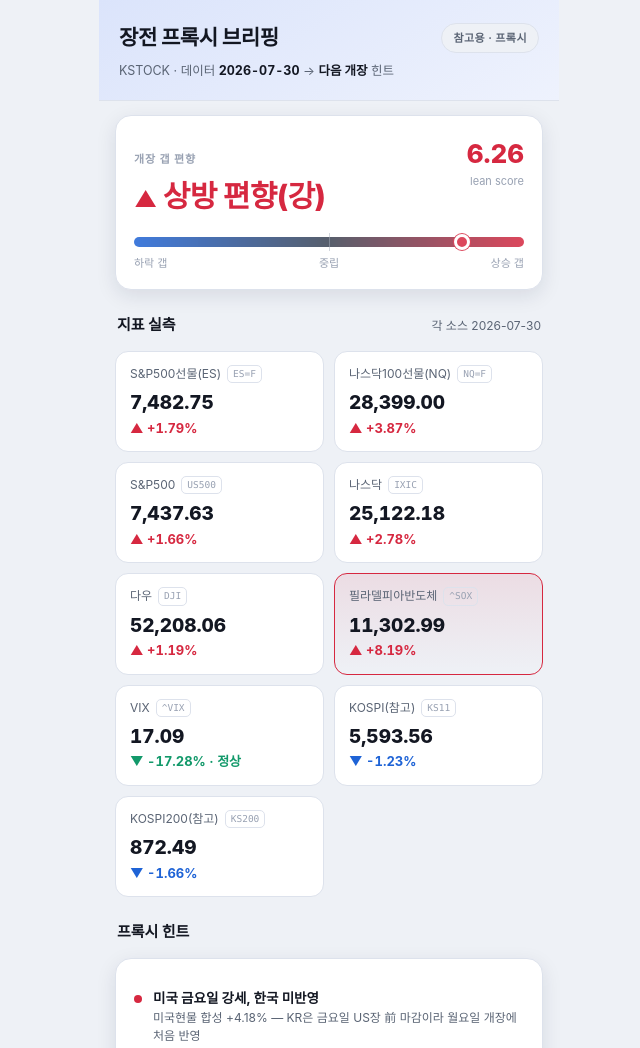
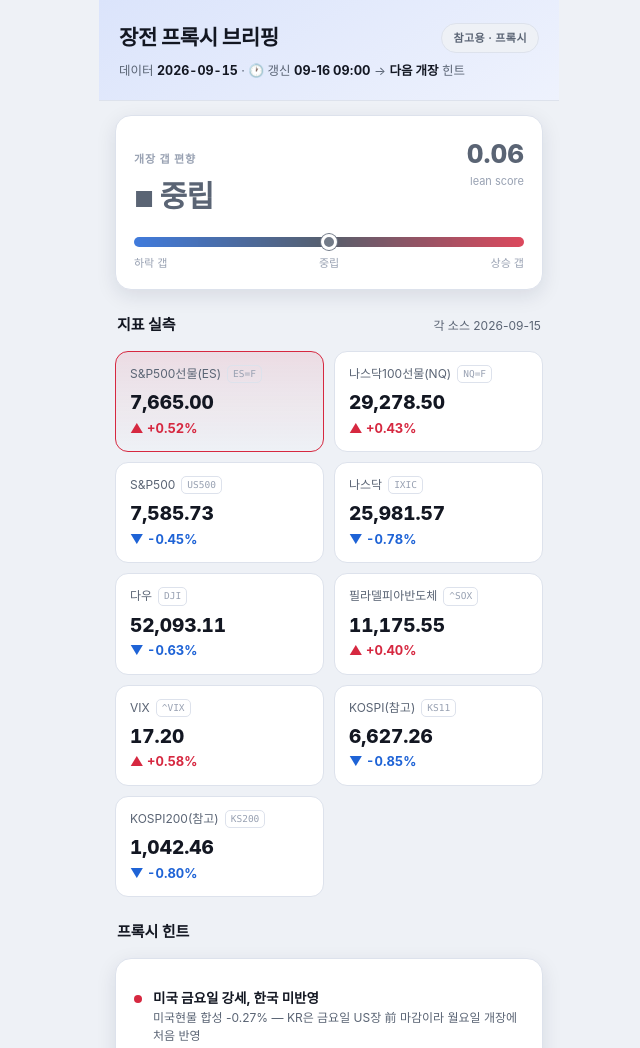
Before and after one commit to dongheon-hub/kstock-brief, a plain HTML site: page index.html in a window 1280 px wide. Shown: the top 1048 px of the page, without its empty margins (311-951 px from the left). Drawn offline with Linux system fonts and the light colour scheme.

Commit message:
장전 브리핑 2026-09-15 · 09-16 09:00 (rolling)

```diff
--- a/index.html
+++ b/index.html
@@ -1,4 +1,5 @@
 <meta charset="utf-8">
+<meta http-equiv="refresh" content="180">
 <meta name="viewport" content="width=device-width, initial-scale=1, viewport-fit=cover">
 <meta name="theme-color" content="#0a0d13">
 <meta name="apple-mobile-web-app-capable" content="yes">
@@ -29,14 +30,14 @@ background:var(--pill);color:var(--muted);border:1px solid var(--line);white-spa
 .card{background:var(--panel);border:1px solid var(--line);border-radius:16px;margin:14px 16px 0;padding:18px;box-shadow:var(--shadow)}
 .lbl{font-size:11px;font-weight:700;letter-spacing:.08em;color:var(--faint);text-transform:uppercase}
 .hero .top{display:flex;justify-content:space-between;align-items:baseline}
-.hero .verdict{font-size:30px;font-weight:800;letter-spacing:-.02em;margin:6px 0 2px;color:var(--up)}
+.hero .verdict{font-size:30px;font-weight:800;letter-spacing:-.02em;margin:6px 0 2px;color:var(--muted)}
 .hero .verdict .arw{font-size:22px}.hero .score{text-align:right}
-.hero .score .n{font-size:26px;font-weight:800;color:var(--up)}.hero .score .t{font-size:11px;color:var(--faint)}
+.hero .score .n{font-size:26px;font-weight:800;color:var(--muted)}.hero .score .t{font-size:11px;color:var(--faint)}
 .gauge{margin-top:16px}.gauge .track{position:relative;height:10px;border-radius:999px;
 background:linear-gradient(90deg,var(--down),#3a4353 50%,var(--up));opacity:.85}
 .gauge .mid{position:absolute;left:50%;top:-4px;width:1px;height:18px;background:var(--faint);opacity:.5}
-.gauge .needle{position:absolute;top:50%;width:16px;height:16px;border-radius:50%;background:var(--up);
-border:3px solid var(--panel);transform:translate(-50%,-50%);box-shadow:0 0 0 1px var(--up)}
+.gauge .needle{position:absolute;top:50%;width:16px;height:16px;border-radius:50%;background:var(--muted);
+border:3px solid var(--panel);transform:translate(-50%,-50%);box-shadow:0 0 0 1px var(--muted)}
 .gauge .ends{display:flex;justify-content:space-between;margin-top:8px;font-size:11px;color:var(--faint)}
 .sec-h{display:flex;justify-content:space-between;align-items:baseline;margin:24px 18px 2px}
 .sec-h .t{font-size:15px;font-weight:800}.sec-h .n{font-size:12px;color:var(--muted)}
@@ -60,20 +61,20 @@ border:3px solid var(--panel);transform:translate(-50%,-50%);box-shadow:0 0 0 1p
 body{padding-top:env(safe-area-inset-top);padding-bottom:env(safe-area-inset-bottom)}</style>
 <div class="wrap">
 <div class="hd"><div class="hd-top"><h1>장전 프록시 브리핑</h1><span class="badge">참고용 · 프록시</span></div>
-<div class="hd-sub">KSTOCK · 데이터 <b class="num">2026-07-30</b> → <b>다음 개장</b> 힌트</div></div>
+<div class="hd-sub">데이터 <b class="num">2026-09-15</b> · 🕐 갱신 <b>09-16 09:00</b> → <b>다음 개장</b> 힌트</div></div>
 <div class="card hero"><div class="top"><div><div class="lbl">개장 갭 편향</div>
-<div class="verdict up"><span class="arw">▲</span> 상방 편향(강)</div></div>
-<div class="score"><div class="n num">6.26</div><div class="t">lean score</div></div></div>
-<div class="gauge"><div class="track"><span class="mid"></span><span class="needle" style="left:84%"></span></div>
+<div class="verdict muted"><span class="arw">■</span> 중립</div></div>
+<div class="score"><div class="n num">0.06</div><div class="t">lean score</div></div></div>
+<div class="gauge"><div class="track"><span class="mid"></span><span class="needle" style="left:50%"></span></div>
 <div class="ends"><span>하락 갭</span><span>중립</span><span>상승 갭</span></div></div></div>
-<div class="sec-h"><span class="t">지표 실측</span><span class="n">각 소스 2026-07-30</span></div>
-<div class="grid"><div class="tile"><div class="nm">S&amp;P500선물(ES) <span class="tk mono">ES=F</span></div><div class="v num">7,482.75</div><div class="c up num">▲ +1.79%</div></div><div class="tile"><div class="nm">나스닥100선물(NQ) <span class="tk mono">NQ=F</span></div><div class="v num">28,399.00</div><div class="c up num">▲ +3.87%</div></div><div class="tile"><div class="nm">S&amp;P500 <span class="tk mono">US500</span></div><div class="v num">7,437.63</div><div class="c up num">▲ +1.66%</div></div><div class="tile"><div class="nm">나스닥 <span class="tk mono">IXIC</span></div><div class="v num">25,122.18</div><div class="c up num">▲ +2.78%</div></div><div class="tile"><div class="nm">다우 <span class="tk mono">DJI</span></div><div class="v num">52,208.06</div><div class="c up num">▲ +1.19%</div></div><div class="tile hl"><div class="nm">필라델피아반도체 <span class="tk mono">^SOX</span></div><div class="v num">11,302.99</div><div class="c up num">▲ +8.19%</div></div><div class="tile"><div class="nm">VIX <span class="tk mono">^VIX</span></div><div class="v num">17.09</div><div class="c calm num">▼ -17.28% · 정상</div></div><div class="tile"><div class="nm">KOSPI(참고) <span class="tk mono">KS11</span></div><div class="v num">5,593.56</div><div class="c down num">▼ -1.23%</div></div><div class="tile"><div class="nm">KOSPI200(참고) <span class="tk mono">KS200</span></div><div class="v num">872.49</div><div class="c down num">▼ -1.66%</div></div></div>
+<div class="sec-h"><span class="t">지표 실측</span><span class="n">각 소스 2026-09-15</span></div>
+<div class="grid"><div class="tile hl"><div class="nm">S&amp;P500선물(ES) <span class="tk mono">ES=F</span></div><div class="v num">7,665.00</div><div class="c up num">▲ +0.52%</div></div><div class="tile"><div class="nm">나스닥100선물(NQ) <span class="tk mono">NQ=F</span></div><div class="v num">29,278.50</div><div class="c up num">▲ +0.43%</div></div><div class="tile"><div class="nm">S&amp;P500 <span class="tk mono">US500</span></div><div class="v num">7,585.73</div><div class="c down num">▼ -0.45%</div></div><div class="tile"><div class="nm">나스닥 <span class="tk mono">IXIC</span></div><div class="v num">25,981.57</div><div class="c down num">▼ -0.78%</div></div><div class="tile"><div class="nm">다우 <span class="tk mono">DJI</span></div><div class="v num">52,093.11</div><div class="c down num">▼ -0.63%</div></div><div class="tile"><div class="nm">필라델피아반도체 <span class="tk mono">^SOX</span></div><div class="v num">11,175.55</div><div class="c up num">▲ +0.40%</div></div><div class="tile"><div class="nm">VIX <span class="tk mono">^VIX</span></div><div class="v num">17.20</div><div class="c up num">▲ +0.58%</div></div><div class="tile"><div class="nm">KOSPI(참고) <span class="tk mono">KS11</span></div><div class="v num">6,627.26</div><div class="c down num">▼ -0.85%</div></div><div class="tile"><div class="nm">KOSPI200(참고) <span class="tk mono">KS200</span></div><div class="v num">1,042.46</div><div class="c down num">▼ -0.80%</div></div></div>
 <div class="sec-h"><span class="t">프록시 힌트</span></div>
-<div class="card"><div class="hint"><span class="dot" style="background:var(--up)"></span><div class="tx"><b>미국 금요일 강세, 한국 미반영</b><span class="s">미국현물 합성 +4.18% — KR은 금요일 US장 前 마감이라 월요일 개장에 처음 반영</span></div></div><div class="hint"><span class="dot" style="background:var(--up)"></span><div class="tx"><b>개장을 끌어올리는 핵심 동인</b><span class="s">필라델피아반도체 +8.19% → 대형주 개장 상방 압력</span></div></div><div class="hint"><span class="dot" style="background:var(--calm)"></span><div class="tx"><b>공포 급감 · 위험선호 회복</b><span class="s">VIX 17.1 (-17.28%) · 밤사이 선물 +2.96%로 추가 악화 없음</span></div></div></div>
+<div class="card"><div class="hint"><span class="dot" style="background:var(--up)"></span><div class="tx"><b>미국 금요일 강세, 한국 미반영</b><span class="s">미국현물 합성 -0.27% — KR은 금요일 US장 前 마감이라 월요일 개장에 처음 반영</span></div></div><div class="hint"><span class="dot" style="background:var(--up)"></span><div class="tx"><b>개장을 끌어올리는 핵심 동인</b><span class="s">S&amp;P500선물(ES) +0.52% → 대형주 개장 상방 압력</span></div></div></div>
 <div class="card warn"><div class="wh">⚠ 실행 전 반드시</div><ul>
 <li><b>방향 힌트일 뿐</b> — 종일 예측 아님. 갭 상승 후 장중 되돌림 빈번</li>
 <li><b>front-run 금지</b> — 이 프록시로 미리 매수 금지</li>
 <li>실진입은 <b>08:25 국내 실측 레짐 확인 후</b>에만</li></ul></div>
 <div class="foot">※ 선물 = 금요일 이후 최신 방향(보합 = 추가악화 없음, 반등 아님). 야간선물은 ES/NQ 대체.
-<span class="note">⚑ 이 환경 KOSPI는 <b>시뮬레이션 값</b>(실제의 약 2배). <b>방향</b>은 참고 가능하나 <b>절대 크기</b>는 시뮬 척도. — 사실 통지(S3)</span></div>
+<span class="note">⚑ 이 환경 KOSPI는 <b>시뮬레이션 값</b>(실제의 약 2배). <b>방향</b>은 참고 가능하나 <b>절대 크기</b>는 시뮬 척도. — 사실 통지(S3)</span><span class="note">🔄 3분마다 자동 새로고침 · 열어두면 최신 반영</span></div>
 </div>
```
